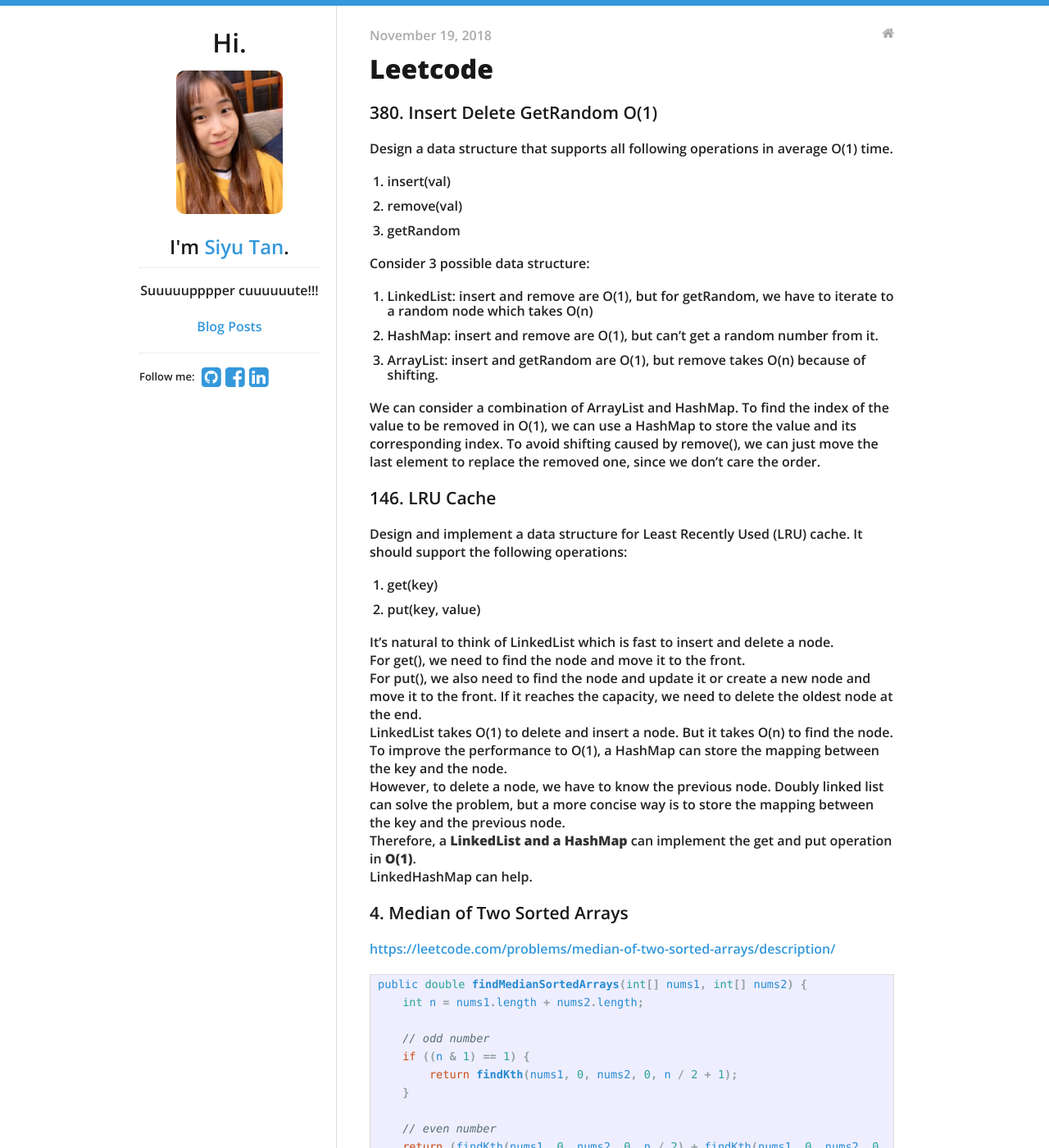
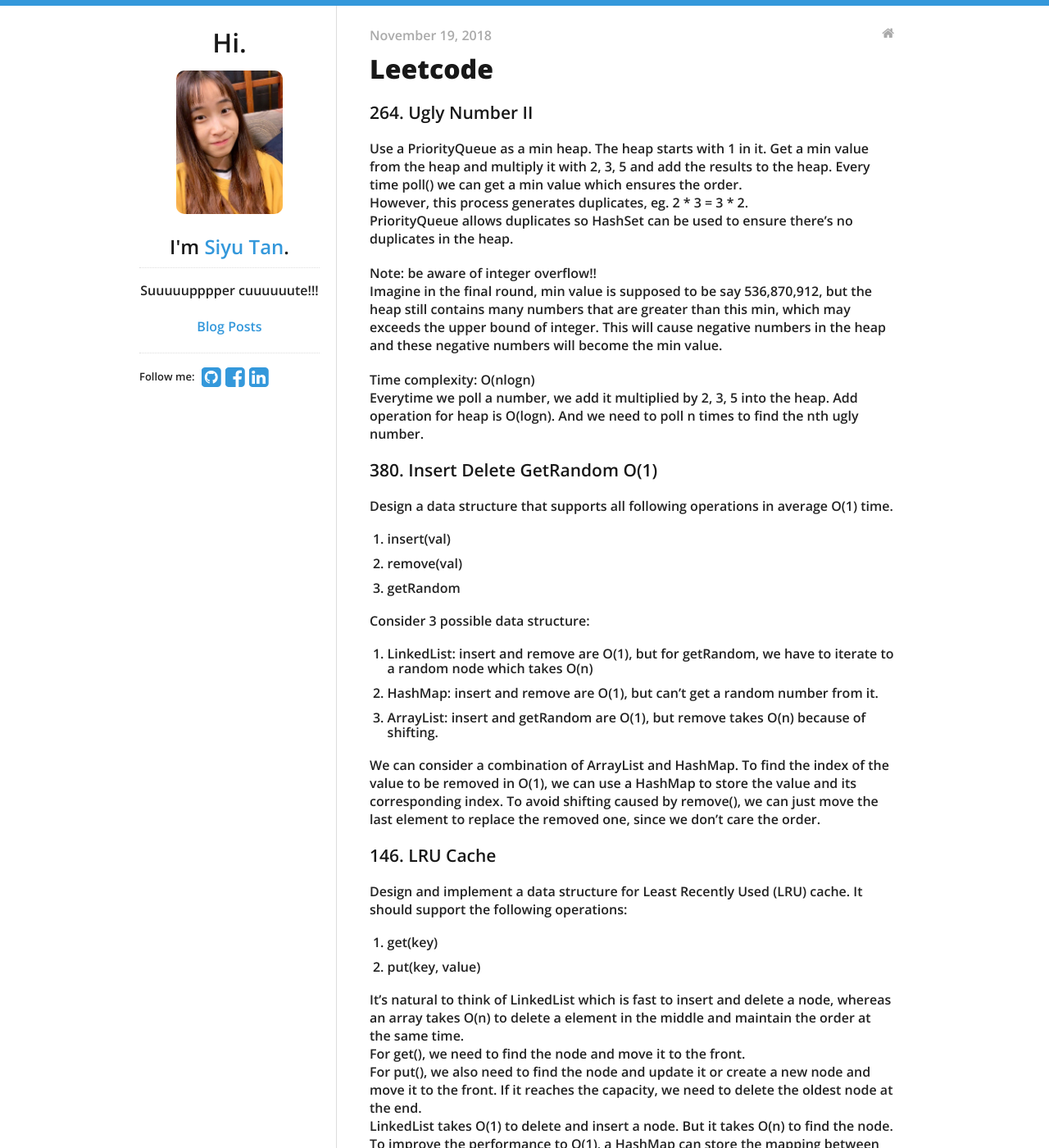
Before and after one commit to siyuboomboom/siyuboomboom.github.io, a Jekyll site: the page built from _posts/2018-11-19-leetcode.md, in a window 1280 px wide and 1400 px high. Shown: the whole window at 82% size. Built offline with Jekyll 4.4.1, drawn with Linux system fonts in a browser that asks for light colours; some of the changed text lies outside the part shown.

Commit message:
add new problem in leetcode

```diff
--- a/_posts/2018-11-19-leetcode.md
+++ b/_posts/2018-11-19-leetcode.md
@@ -4,6 +4,17 @@
 categories:
 - blog
 ---
+
+### 264. Ugly Number II
+Use a PriorityQueue as a min heap. The heap starts with 1 in it. Get a min value from the heap and multiply it with 2, 3, 5 and add the results to the heap. Every time poll() we can get a min value which ensures the order.
+However, this process generates duplicates, eg. 2 * 3 = 3 * 2.
+PriorityQueue allows duplicates so HashSet can be used to ensure there's no duplicates in the heap.
+
+Note: be aware of integer overflow!!
+Imagine in the final round, min value is supposed to be say 536,870,912, but the heap still contains many numbers that are greater than this min, which may exceeds the upper bound of integer. This will cause negative numbers in the heap and these negative numbers will become the min value.
+
+Time complexity: O(nlogn)
+Everytime we poll a number, we add it multiplied by 2, 3, 5 into the heap. Add operation for heap is O(logn). And we need to poll n times to find the nth ugly number.
 
 ### 380. Insert Delete GetRandom O(1)
 Design a data structure that supports all following operations in average O(1) time.
@@ -23,13 +34,21 @@
 1. get(key)
 2. put(key, value)
 
-It's natural to think of LinkedList which is fast to insert and delete a node.
+It's natural to think of LinkedList which is fast to insert and delete a node, whereas an array takes O(n) to delete a element in the middle and maintain the order at the same time.
 For get(), we need to find the node and move it to the front.
 For put(), we also need to find the node and update it or create a new node and move it to the front. If it reaches the capacity, we need to delete the oldest node at the end.
 LinkedList takes O(1) to delete and insert a node. But it takes O(n) to find the node. To improve the performance to O(1), a HashMap can store the mapping between the key and the node.
 However, to delete a node, we have to know the previous node. Doubly linked list can solve the problem, but a more concise way is to store the mapping between the key and the previous node.
 Therefore, a **LinkedList and a HashMap** can implement the get and put operation in **O(1)**.
 LinkedHashMap can help.
+
+
+### 387. First Unique Character in a String
+It's easy to solve the problem in O(n) using HashMap or an array of size 26.
+Let's consider its follow-up question: iterate through the string for only once. Like to get the first unique character in a stream, where add and getFirstUnique operation both take O(1).
+
+We can use the same thought in LRU cache with a combination of HashMap and LinkedList.
+Let's maintain a LinkedList of characters that are unique, and the head of the list is the first unique char. HashMap stores the information about which node the char is in. Once a new char comes in which is already in the HashMap, we just delete the node.
 
 
 ### 4. Median of Two Sorted Arrays
```
